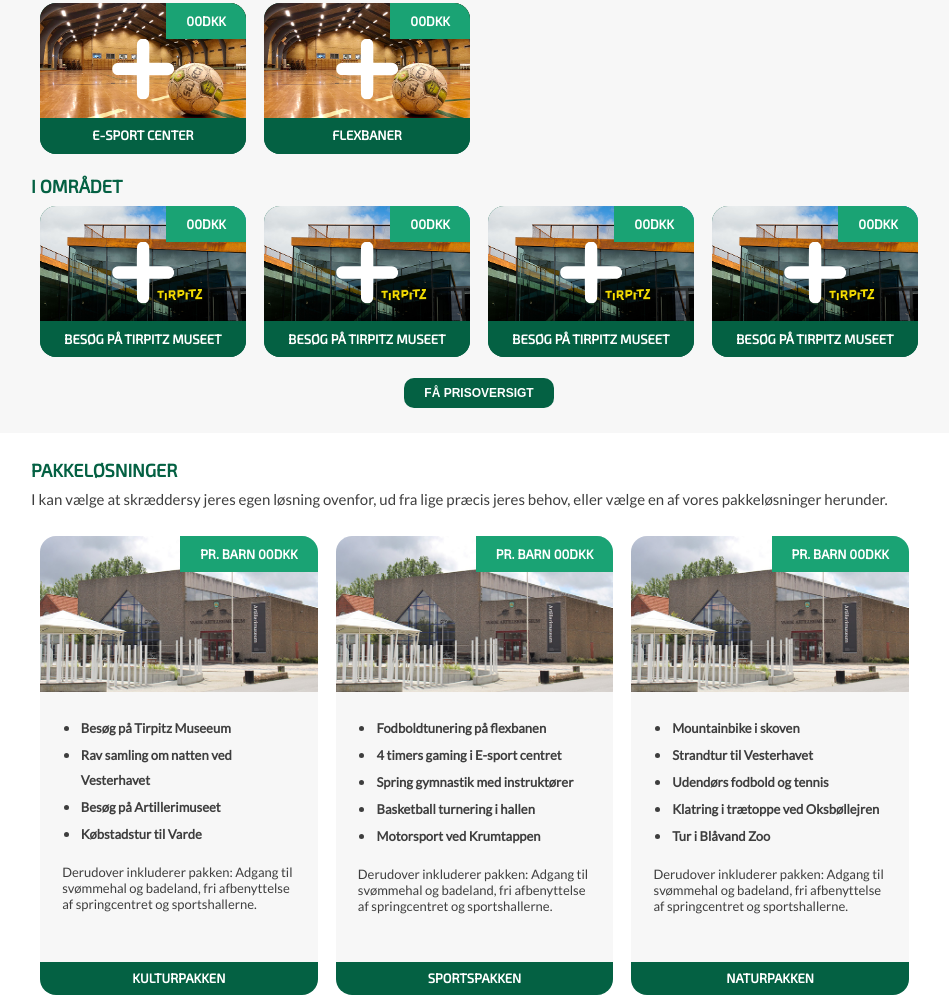
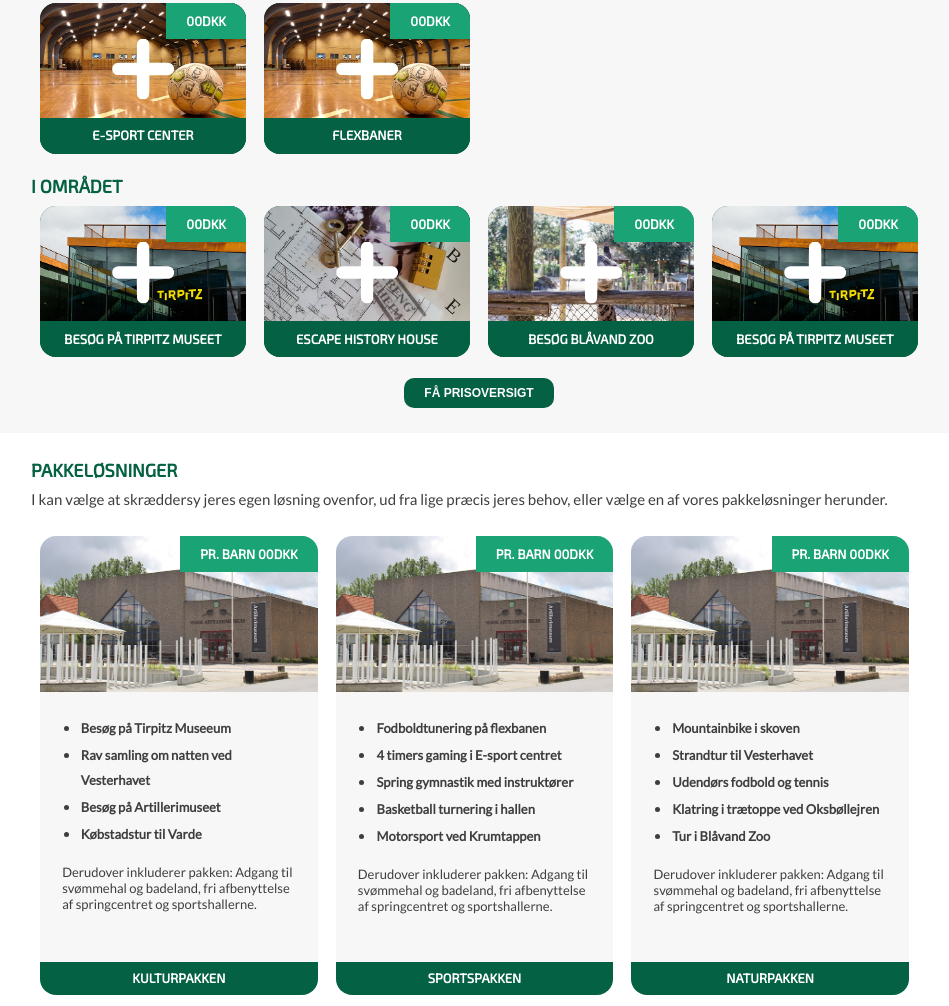
Before and after one commit to fbreichmann/Eksamensprojekt, a plain HTML site: page Sportspark/pages/planlaegbesoeg.html in a window 1280 px wide. Shown: the part 1113-2119 px from the top of the page, without its empty margins (161-1110 px from the left). Drawn offline with Linux system fonts and the light colour scheme.

Commit message:
Rette billeder

```diff
--- a/Sportspark/pages/planlaegbesoeg.html
+++ b/Sportspark/pages/planlaegbesoeg.html
@@ -203,16 +203,16 @@
 
        <div class="img-wrapper">
        <div class="pakke-pris"> <p class="white-s">00DKK</p></div>
-       <img class="img-pb" src="../images/tirpitz.jpg" alt="">
+       <img class="img-pb" src="../images/escape-history-house.jpg" alt="">
        <button class="knap"><img src="../images/plus.svg" alt=""></button>
-       <div class="aktivitet-txt-green"><p class="white-s">BESØG PÅ TIRPITZ MUSEET</p></div>
+       <div class="aktivitet-txt-green"><p class="white-s">Escape History House</p></div>
        </div>
 
        <div class="img-wrapper">
        <div class="pakke-pris"> <p class="white-s">00DKK</p></div>
-       <img class="img-pb" src="../images/tirpitz.jpg" alt="">
+       <img class="img-pb" src="../images/zoo.png" alt="">
        <button class="knap"><img src="../images/plus.svg" alt=""></button>
-       <div class="aktivitet-txt-green"><p class="white-s">BESØG PÅ TIRPITZ MUSEET</p></div>
+       <div class="aktivitet-txt-green"><p class="white-s">Besøg Blåvand Zoo</p></div>
        </div>
 
        <div class="img-wrapper">
```
